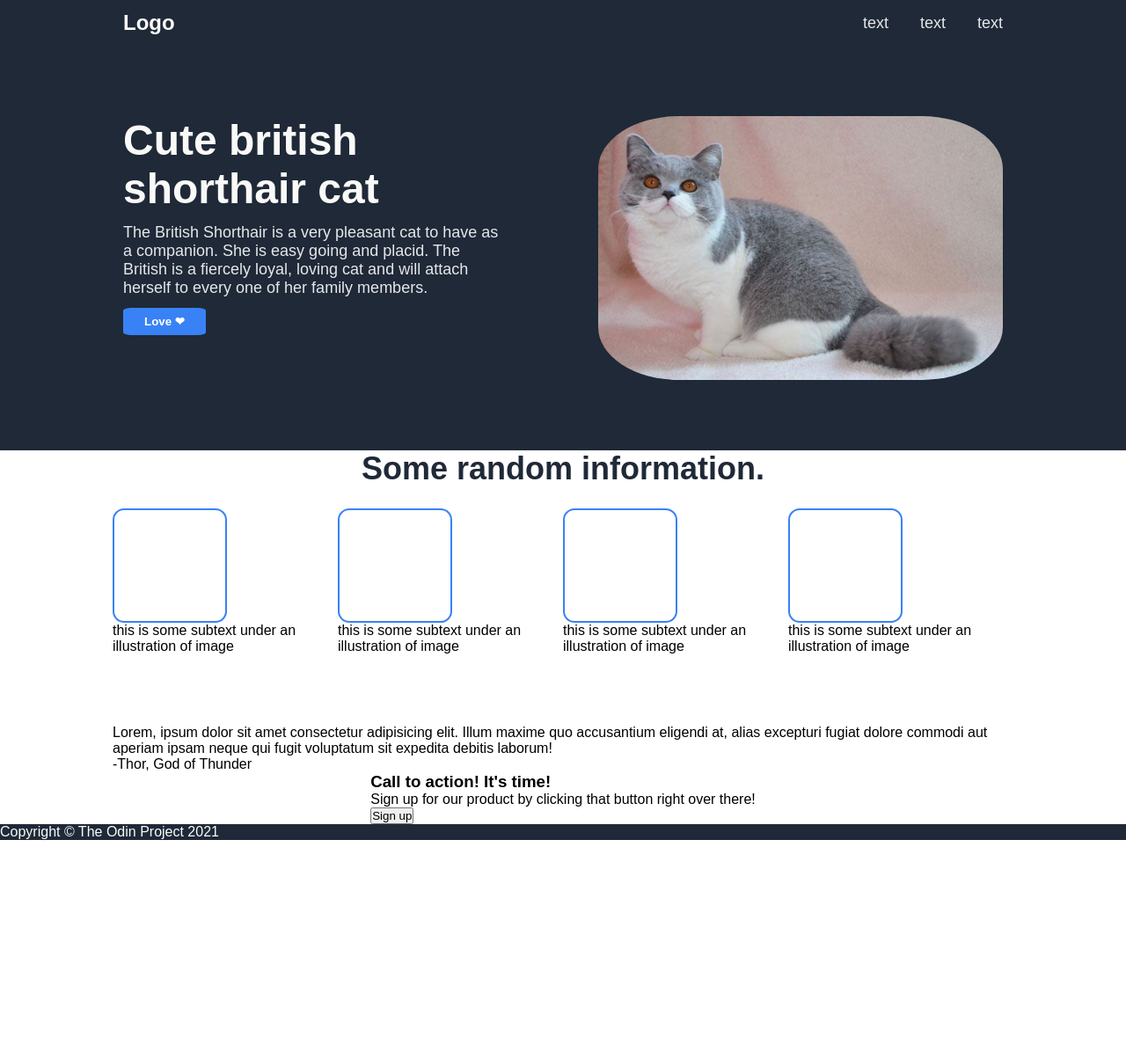
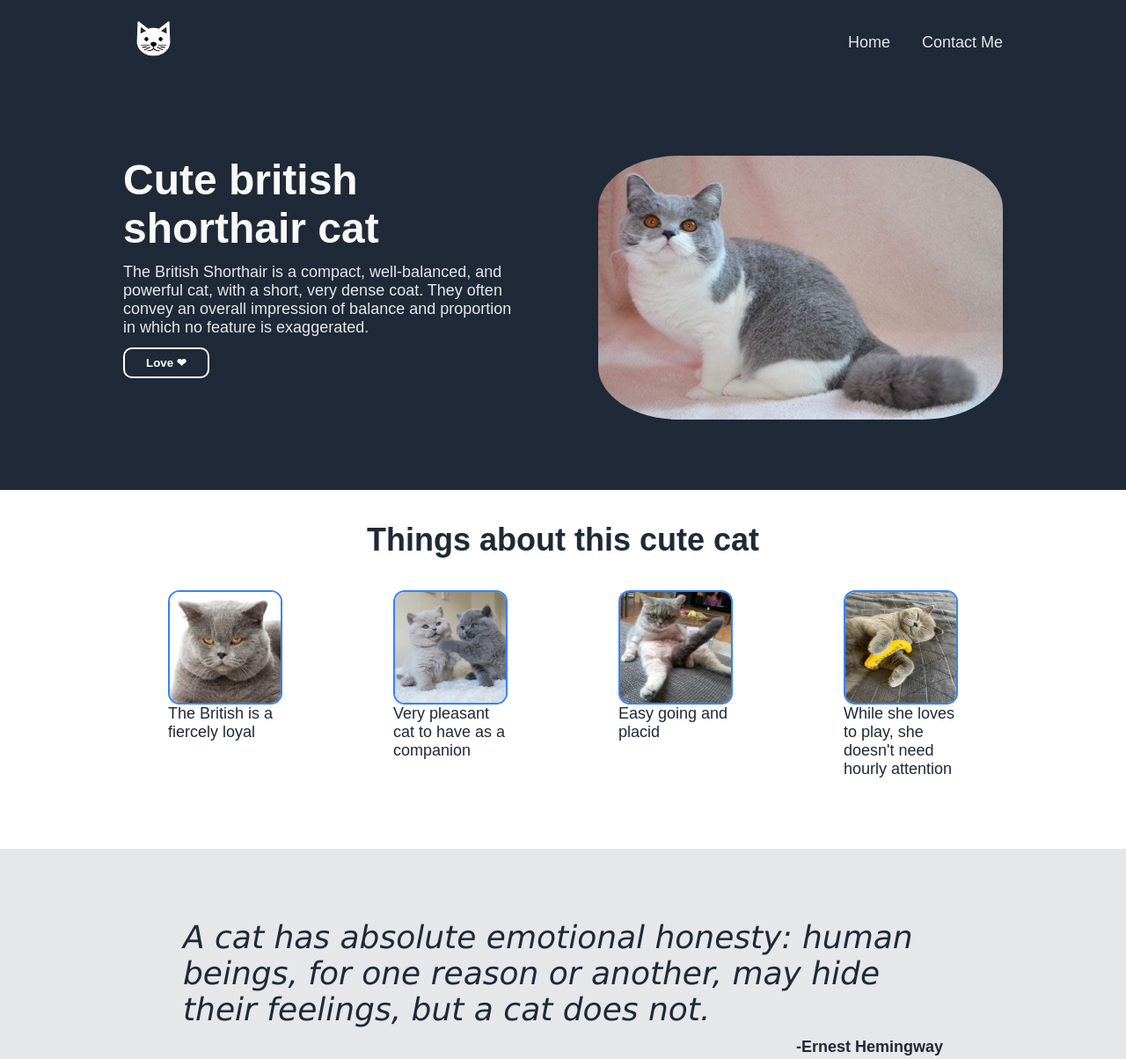
Before and after one commit to Gabrielius-code/odin-exercise-page, a plain HTML site: page index.html in a window 1280 px wide. Shown: the top 1204 px of the page at 88% size. Before the commit the page ends 955 px from the top, so only its background shows below. Drawn offline with Linux system fonts and the light colour scheme.

Commit message:
Final product

```diff
--- a/index.html
+++ b/index.html
@@ -12,11 +12,16 @@
       <div class="width">
 
         <header>
-          <h1 class="logo">Logo</h1>
+          <a href="#">
+
+            <img src="./Images/images_ccexpress.png"
+            alt="cat-logo"
+            class="logo">
+          </a>
           <nav>
-            <a class="nav-section" href="#">text</a>
-            <a class="nav-section" href="#">text</a>
-            <a class="nav-section" href="#">text</a>
+            <a class="nav-section" href="#">Home</a>
+            <a class="nav-section" href="#">Contact Me</a>
+
           </nav>
         </header>
         <main>
@@ -25,7 +30,7 @@
 
               <h2 class="hero-text">Cute british shorthair cat</h2>
               <p class="paragraph">
-                The British Shorthair is a very pleasant cat to have as a companion. She is easy going and placid. The British is a fiercely loyal, loving cat and will attach herself to every one of her family members.
+                The British Shorthair is a compact, well-balanced, and powerful cat, with a short, very dense coat. They often convey an overall impression of balance and proportion in which no feature is exaggerated.
               </p>
               <button class="love-button">Love &#10084;</button>
             </div>
@@ -35,60 +40,66 @@
           </section>
           </div>
         </div>
+        <div class="test-container">
+
           <div class="width">
 
             <section>
-            <h2 class="information">Some random information.</h2>
+              <h2 class="information">Things about this cute cat</h2>
               <div class="images-text">
 
                 <div class="square-text">
 
-                <div class="image-box"></div>
-                <p>this is some subtext under an illustration of image</p>
+                  <img src="./Images/depositphotos_10148457-stock-photo-british-shorthair-cat-on-a.jpg" alt="cat-image" class="image-box"/>
+                  <p class="info-text">The British is a fiercely loyal</p>
 
                 </div>
                 <div class="square-text">
 
-                <div class="image-box"></div>
-                <p>this is some subtext under an illustration of image</p>
+                  <img src="./Images/3b567325d20bbad13bdd750807d22df5.jpg" alt="cat-image" class="image-box"/>
+                  <p class="info-text">Very pleasant cat to have as a companion</p>
                 </div>
                 <div class="square-text">
 
-                <div class="image-box"></div>
-                <p>this is some subtext under an illustration of image</p>
+                  <img src="./Images/FZdLRe9h.jpg" alt="cat-image" class="image-box"/>
+                  <p class="info-text">Easy going and placid</p>
                 </div>
                 <div class="square-text">
 
-                <div class="image-box"></div>
-                <p>this is some subtext under an illustration of image</p>
+                  <img src="./Images/british-shorthair-sleeping-scaled-e1620812277592.jpg" alt="cat-image" class="image-box"/>
+                  <p class="info-text">While she loves to play, she doesn't need hourly attention</p>
                 </div>
               </div>
             </section>
+          </div>
         </div>
           <div class="quote">
             <div class="width">
 
 
-            <section>
-              <p>
-                Lorem, ipsum dolor sit amet consectetur adipisicing elit. Illum
-                maxime quo accusantium eligendi at, alias excepturi fugiat dolore
-                commodi aut aperiam ipsam neque qui fugit voluptatum sit expedita
-                debitis laborum!
+            <section class="inspiring">
+              <p class="quote-text">
+                A cat has absolute emotional honesty: human beings, for one reason or another, may hide their feelings, but a cat does not.
               </p>
-              <div class="sign">-Thor, God of Thunder</div>
+              <div class="sign">-Ernest Hemingway</div>
             </section>
           </div>
         </div>
+        <div class="test-container">
+
           <div class="width">
 
-          <section>
-            <h3>Call to action! It's time!</h3>
+            <section class="call-to-action">
+              <div class="test">
+
+                <h3>Be like a cat</h3>
                 <p>
-              Sign up for our product by clicking that button right over there!
+                  Press "Be like a cat" and stop hiding your feelings
                 </p>
-            <button>Sign up</button>
+              </div>
+              <button class="sign-up">Be like a cat</button>
             </section>
+          </div>
         </div>
         </main>
       <footer><p>Copyright &copy; The Odin Project 2021</p></footer>
--- a/styles.css
+++ b/styles.css
@@ -7,7 +7,7 @@
 body {
   display: flex;
   flex-direction: column;
-  /* min-height: 100vh; */
+  min-height: 100vh;
 }
 .container {
   background-color: #1f2937;
@@ -34,7 +34,8 @@ nav {
   gap: 36px;
 }
 .logo {
-  font-size: 24px;
+  width: 69px;
+  height: 69px;
 }
 .nav-section {
   text-decoration: none;
@@ -59,11 +60,13 @@ nav {
   width: 460px;
   height: 300px;
   border-radius: 20%;
+  margin-left: 12px;
 }
 .text {
   width: 460px;
   height: 300px;
   padding: 12px;
+  padding-right: 0;
   padding-top: 0;
 }
 .hero-text,
@@ -76,15 +79,17 @@ nav {
 }
 .love-button {
   padding: 8px 24px;
-  background-color: #3882f6;
+  background-color: #1f2937;
   color: white;
-  border-radius: 10%;
+  border-radius: 10px;
   font-weight: bold;
-  border-style: none;
+  border: 2px solid #fff;
+  cursor: pointer;
 }
 .square-text {
   display: flex;
   flex-direction: column;
+  width: 130px;
 }
 .image-box {
   width: 130px;
@@ -96,11 +101,62 @@ nav {
   display: flex;
   flex-direction: row;
   margin-bottom: 80px;
+  justify-content: space-around;
 }
 .information {
   font-size: 36px;
   font-weight: 800;
   color: #1f2937;
   text-align: center;
-  margin-bottom: 24px;
+  margin: 36px auto;
 }
+.info-text {
+  font-size: 18px;
+  color: #1f2937;
+}
+.quote {
+  background-color: #e5e7eb;
+}
+.quote-text {
+  font-size: 36px;
+  font-style: oblique;
+  font-weight: 100;
+  color: #1f2937;
+  font-family: Verdana, Geneva, Tahoma, sans-serif;
+}
+.sign {
+  color: #1f2937;
+  font-weight: bold;
+  font-size: 18px;
+  display: flex;
+  justify-content: flex-end;
+  margin-top: 12px;
+}
+.inspiring {
+  padding: 80px;
+}
+.call-to-action {
+  display: flex;
+  padding: 36px;
+  background-color: #001c2e;
+  color: #fff;
+  margin: 80px 10px;
+  border-radius: 10px;
+  justify-content: space-around;
+}
+.sign-up {
+  padding: 0px 24px;
+  background: #001c2e;
+  border: solid 2px #fff;
+  border-radius: 10px;
+  color: #fff;
+  font-weight: bold;
+  font-size: 12px;
+  cursor: pointer;
+}
+footer {
+  padding: 24px;
+  display: flex;
+  justify-content: center;
+  align-items: center;
+}
```
Also changed, not shown: Images/3b567325d20bbad13bdd750807d22df5.jpg (added), Images/FZdLRe9h.jpg (added), Images/british-shorthair-sleeping-scaled-e1620812277592.jpg (added), Images/depositphotos_10148457-stock-photo-british-shorthair-cat-on-a.jpg (added), Images/images_ccexpress.png (added). Lines whose indentation alone changed are shown as unchanged.
